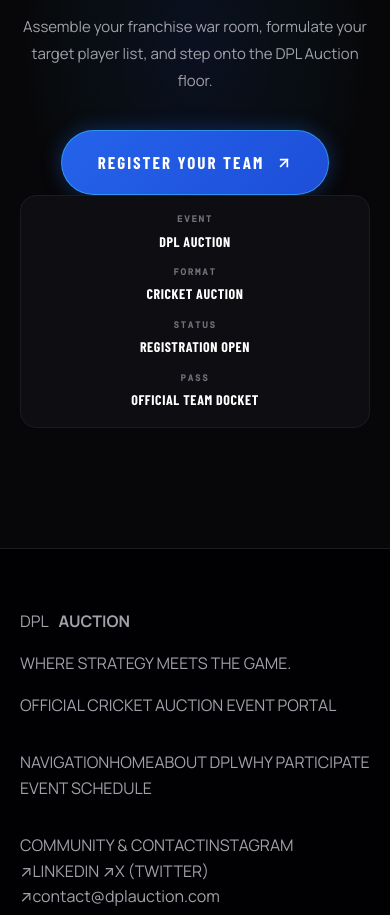
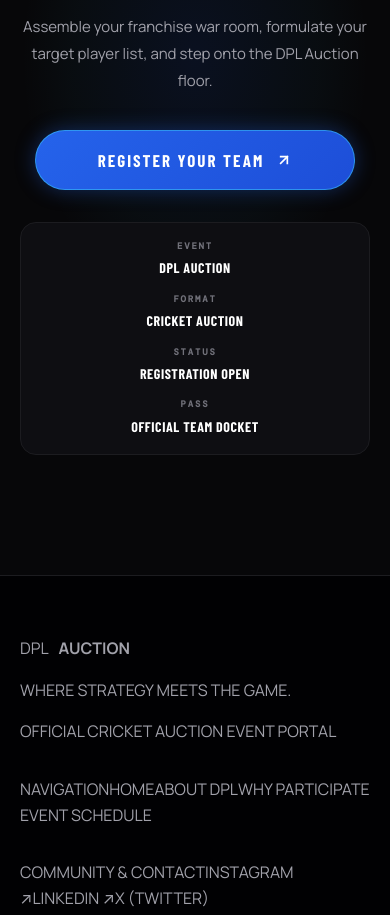
Before and after one commit to GokulJayandan/DPL, a React (Vite) app: page / in a window 390 px wide. Shown: the part 8220-9135 px from the top of the page. Built offline with nearby package versions, Linux system fonts and the light colour scheme; a web font is replaced by a local one.

Commit message:
Fix bottom registration button alignment

```diff
--- a/src/styles.css
+++ b/src/styles.css
@@ -1652,6 +1652,24 @@ html.reveal-ready [data-reveal]:not(.revealed) {
   margin-bottom: 36px;
 }
 
+.cta-btn-wrap {
+  display: flex;
+  align-items: center;
+  justify-content: center;
+  width: 100%;
+  margin-bottom: 40px;
+  position: relative;
+  z-index: 2;
+}
+
+.cta-btn-wrap .btn-large {
+  max-width: 100%;
+  min-height: 60px;
+  line-height: 1.2;
+  text-align: center;
+  white-space: normal;
+}
+
 .cta-parameter-bar {
   display: grid;
   grid-template-columns: repeat(4, 1fr);
@@ -1882,6 +1900,15 @@ html.reveal-ready [data-reveal]:not(.revealed) {
     grid-template-columns: 1fr;
   }
 
+  .cta-btn-wrap {
+    margin-bottom: 32px;
+  }
+
+  .cta-btn-wrap .btn-large {
+    width: min(100%, 320px);
+    padding: 16px 20px;
+  }
+
   .footer-inner {
     grid-template-columns: 1fr;
     gap: 32px;
```
